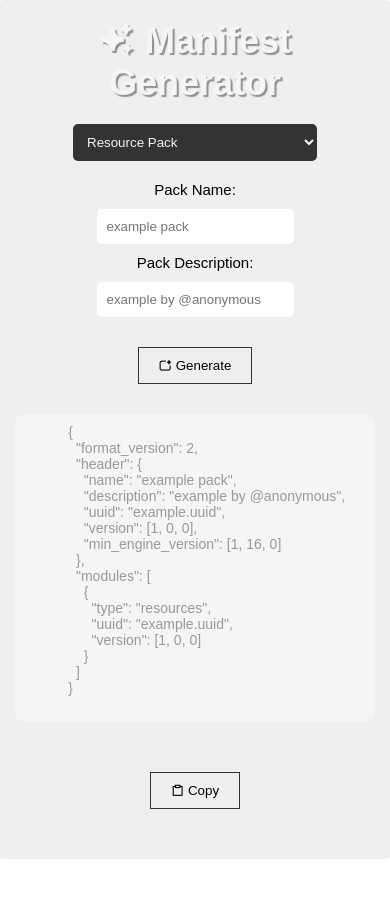
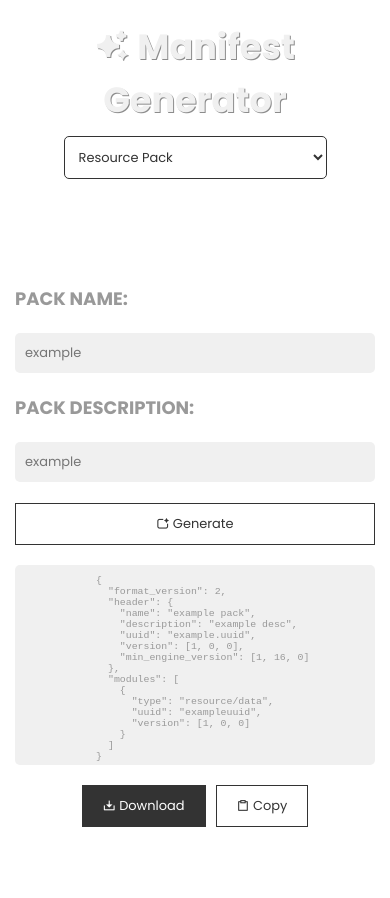
Before and after one commit to rifkyap/manifest-generator, a plain HTML site: page index.html in a window 390 px wide. Before the commit the page ends 859 px from the top, so only its background shows below. Drawn offline with nearby package versions, Linux system fonts and the light colour scheme.

Commit message:
Add files via upload

```diff
--- a/index.html
+++ b/index.html
@@ -1,88 +1,106 @@
 <!DOCTYPE html>
 <html lang="en">
 <head>
-  <meta charset="UTF-8">
-  <meta name="viewport" content="width=device-width, initial-scale=1.0">
-  <meta http-equiv="X-UA-Compatible" content="ie=edge">
+    <meta charset="UTF-8" />
+    <meta name="viewport" content="width=device-width, initial-scale=1.0" />
+    <meta http-equiv="X-UA-Compatible" content="ie=edge" />
     <title>Manifest Generator</title>
-  <link rel="stylesheet" href="style.css">
-  <link href="https://cdn.jsdelivr.net/npm/remixicon@4.3.0/fonts/remixicon.css" rel="stylesheet" />
+
+    <link rel="stylesheet" href="style.css" />
+
+    <!-- remix-icon link -->
+    <link
+    href="https://cdn.jsdelivr.net/npm/remixicon@4.3.0/fonts/remixicon.css"
+    rel="stylesheet"
+    />
+
+    <!-- google-fonts link -->
+    <link rel="preconnect" href="https://fonts.googleapis.com">
+    <link rel="preconnect" href="https://fonts.gstatic.com" crossorigin />
+    <link href="https://fonts.googleapis.com/css2?family=Poppins:ital,wght@0,100;0,200;0,300;0,400;0,500;0,600;0,700;0,800;0,900;1,100;1,200;1,300;1,400;1,500;1,600;1,700;1,800;1,900&display=swap" rel="stylesheet" />
 </head>
 
 <body>
 
     <!-- manifest-generator section -->
-  <div class="wrapper">
-    <section class="container">
+    <div class="title">
         <h1><i class="ri-sparkling-fill"></i> Manifest Generator</h1>
 
         <select id="select">
             <option value="resource">Resource Pack</option>
             <option value="behavior">Behavior Pack</option>
-        <option value="dependent">Dependent (Resource & Behavior)</option>
-      </select><br>
-
-      <label for="packName" id="labelPack">Pack Name:</label><br>
-      <input type="text" id="packName" placeholder="example pack"><br>
-      <label for="packDesc">Pack Description:</label><br>
-      <input type="text" id="packDesc" placeholder="example by @anonymous"><br>
+            <option value="dependent">Resource & Behavior (Dependent)</option>
+        </select>
+    </div>
+    <section class="manifest-container">
+        <div class="r-content">
+            <label for="packName">PACK NAME: </label><br />
+            <input type="text" id="p-n" placeholder="example" /><br />
+            <label for="packDesc">PACK DESCRIPTION: </label><br />
+            <input type="text" id="p-d" placeholder="example" /><br />
 
             <button type="button" onclick="generate()"><i class="ri-ai-generate"></i> Generate</button>
 
-      <pre id="result" style="color: #999;">
+            <pre id="r">
             {
               "format_version": 2,
               "header": {
                 "name": "example pack",
-          "description": "example by @anonymous",
+                "description": "example desc",
                 "uuid": "example.uuid",
                 "version": [1, 0, 0],
                 "min_engine_version": [1, 16, 0]
               },
               "modules": [
                 {
-            "type": "resources",
-            "uuid": "example.uuid",
+                  "type": "resource/data",
+                  "uuid": "exampleuuid",
                   "version": [1, 0, 0]
                 }
               ]
             }
             </pre>
 
-      <button onclick="copy('result')"><i class="ri-clipboard-line"></i> Copy</button>
-    </section>
+            <div class="button">
+                <button id="download" onclick="download('r')"><i class="ri-download-2-line"></i> Download</button>
+                <button onclick="copy('r')"><i class="ri-clipboard-line"></i> Copy</i>
+            </div>
+        </div>
 
-    <div class="result2">
-      <label for="packName2" id="labelPack2">Pack Name:</label><br>
-      <input type="text" id="packName2" placeholder="example pack"><br>
-      <label for="packDesc2">Pack Description:</label><br>
-      <input type="text" id="packDesc2" placeholder="example by @anonymous"><br>
+        <div class="r-content" id="dependent-r">
+            <label for="packName">PACK NAME: </label><br />
+            <input type="text" id="p-n2" placeholder="example" /><br />
+            <label for="packDesc">PACK DESCRIPTION: </label><br />
+            <input type="text" id="p-d2" placeholder="example" /><br />
 
             <button type="button" onclick="generate()"><i class="ri-ai-generate"></i> Generate</button>
 
-      <pre id="result2" style="color: #999;">
+            <pre id="r-2">
             {
               "format_version": 2,
               "header": {
                 "name": "example pack",
-          "description": "example by @anonymous",
+                "description": "example desc",
                 "uuid": "example.uuid",
                 "version": [1, 0, 0],
                 "min_engine_version": [1, 16, 0]
               },
               "modules": [
                 {
-            "type": "data",
-            "uuid": "example.uuid",
+                  "type": "resource/data",
+                  "uuid": "exampleuuid",
                   "version": [1, 0, 0]
                 }
               ]
             }
             </pre>
 
-      <button onclick="copy('result2')"><i class="ri-clipboard-line"></i> Copy</button>
+            <div class="button">
+                <button id="download" onclick="download('r-2')"><i class="ri-download-2-line"></i> Download</button>
+                <button onclick="copy('r-2')"><i class="ri-clipboard-line"></i> Copy</i>
             </div>
         </div>
+    </section>
 
     <script src="main.js"></script>
 </body>
--- a/main.js
+++ b/main.js
@@ -1,25 +1,20 @@
 document.addEventListener("DOMContentLoaded", () => {
-  const select = document.getElementById('select');
-  const labelPack = document.getElementById('labelPack');
-  const labelPack2 = document.getElementById('labelPack2');
-  const packName = document.getElementById('packName');
-  const packDesc = document.getElementById('packDesc');
-  const packName2 = document.getElementById('packName2');
-  const packDesc2 = document.getElementById('packDesc2');
-  const result = document.getElementById('result');
-  const result2 = document.getElementById('result2');
-  const result2Display = document.querySelector('.result2');
+    const select = document.getElementById("select");
+    const packName = document.getElementById("p-n");
+    const packDesc = document.getElementById("p-d");
+    const packName2 = document.getElementById("p-n2");
+    const packDesc2 = document.getElementById("p-d2");
+    const result = document.getElementById("r");
+    const result2 = document.getElementById("r-2");
+    const dependentR = document.getElementById("dependent-r");
 
-  const uuid = () => {
-    return 'xxxxxxxx-xxxx-4xxx-yxxx-xxxxxxxxxxxx'.replace(/[xy]/g, (c) => {
+    const uuid = () => 'xxxxxxxx-xxxx-4xxx-yxxx-xxxxxxxxxxxx'.replace(/[xy]/g, c => {
         const r = (Math.random() * 16) | 0;
         const v = c === 'x' ? r : (r & 0x3) | 0x8;
-
         return v.toString(16);
     });
-  };
 
-  const createManifest = (type, name, desc, uuid, uuidModule, dependencies = '') => `{
+    const createManifest = (type, name, desc, uuid, uuidModule, dependencies = "") => `{
     "format_version": 2,
     "header": {
         "name": "${name}",
@@ -37,17 +32,8 @@ document.addEventListener("DOMContentLoaded", () => {
     ]${dependencies}
 }`;
 
-  select.addEventListener('change', () => {
-    result2Display.style.display = select.value === 'dependent' ? 'block' : 'none';
-
-    if (select.value === 'dependent') {
-      labelPack.innerText = '( Resource Pack )\n\n Pack Name:';
-      labelPack2.innerText = '( Behavior Pack)\n\n Pack Name:';
-    }
-    else {
-      labelPack.innerText = 'Pack Name:';
-      labelPack2.innerText = 'Pack Name:';
-    }
+    select.addEventListener("change", () => {
+        dependentR.style.display = select.value === "dependent" ? "flex" : "none";
     });
 
     window.generate = () => {
@@ -78,34 +64,41 @@ document.addEventListener("DOMContentLoaded", () => {
           }
       ]`;
 
-    if (select.value === 'resource') {
-      result.textContent = createManifest('resources', firstPackName, firstPackDesc, resourceUUID, uuid());
-    }
-    else if (select.value === 'behavior') {
-      result.textContent = createManifest('data', firstPackName, firstPackDesc, behaviorUUID, uuid());
-    }
-    else {
+        if (select.value === "resource") {
+            result.textContent = createManifest("resources", firstPackName, firstPackDesc, resourceUUID, uuid());
+        } else if (select.value === "behavior") {
+            result.textContent = createManifest("data", firstPackName, firstPackDesc, behaviorUUID, uuid());
+        } else {
             result.textContent = createManifest('resources', firstPackName, firstPackDesc, resourceUUID, uuid(), resourceDependencies);
-
             result2.textContent = createManifest('data', secondPackName, secondPackDesc, behaviorUUID, uuid(), behaviorDependencies);
         }
     };
 });
+
+window.download = (elementId) => {
+    const result = document.getElementById(elementId);
+    const manifestContent = result.textContent;
+
+    const blob = new Blob([manifestContent], { type: "application/json" });
+    const link = document.createElement("a");
+    link.href = URL.createObjectURL(blob);
+    link.download = "manifest.json";
+    document.body.appendChild(link);
+    link.click();
+    document.body.removeChild(link);
+};
 
 const selectText = (elementId) => {
     const element = document.getElementById(elementId);
 
     if (document.body.createTextRange) {
         const range = document.body.createTextRange();
-
         range.moveToElementText(element);
         range.select();
-  }
-  else if (window.getSelection) {
+    } else if (window.getSelection) {
         const selection = window.getSelection();
         const range = document.createRange();
         range.selectNodeContents(element);
-
         selection.removeAllRanges();
         selection.addRange(range);
     }
--- a/style.css
+++ b/style.css
@@ -1,120 +1,149 @@
+/* Global styles */
 *, html, body {
-  padding: 0;
-  margin: 0;
-  border: none;
-  text-decoration: none;
-  list-style: none;
-  box-sizing: border-box;
-  font-family: Arial, sans-serif;
+    margin: 0;
+    padding: 0;
+    border: none;
+    box-sizing: border-box;
+    font-family: "Poppins", sans-serif;
 }
 
-.container {
-  text-align: center;
-  background: #efefef;
-  min-width: 600px;
-  padding: 20px;
-  border-radius: 10px;
+:root {
+    --bg-color: #ffffff;
+    --text-color: #000000;
+    --main-color: #f0f0f0;
+    --second-color: #333333;
+    --h1-font: 50px;
+    --p-font: 20px;
 }
 
-.container h1 {
-  font-size: 36px;
-  font-weight: 800;
-  color: #f5f5f5;
-  text-shadow: 2px 2px 1px rgba(51, 51, 51, 0.5);
+/* Title section */
+.title {
+    text-align: center;
+    padding: 20px;
+    margin: 0;
 }
 
-.container label {
-  font-size: 15px;
+.title h1 {
+    font-size: var(--h1-font);
+    color: var(--main-color);
+    text-shadow: 1px 1px rgba(25, 25, 25, 0.5);
 }
 
-.container input {
-  border-radius: 5px;
-  padding: 10px;
-  margin-block: 10px;
+.title select {
+    padding: 10px;
+    margin-top: 10px;
+    background: var(--bg-color);
+    color: var(--second-color);
+    border: 1px solid var(--second-color);
+    border-radius: 5px;
 }
 
-.container button {
-  padding: 10px 20px;
-  margin: 20px 0 30px 0;
-  border: 1px solid #333;
-  transition: 0.5s;
+/* Manifest container */
+.manifest-container {
+    display: flex;
+    flex-direction: row;
+    justify-content: space-around;
+    align-items: flex-start;
+    height: calc(100vh - 80px);
 }
 
-.container button:hover {
-  background: #333;
-  color: #f5f5f5;
-  transform: scale(0.9);
+.r-content {
+    display: flex;
+    flex-direction: column;
+    justify-content: center;
+    padding: 20px;
+    margin: 0;
+    margin-bottom: 50px;
 }
 
-.result2 {
-  display: none;
-  text-align: center;
-  background: #efefef;
-  min-width: 600px;
-  padding: 20px;
-  border-radius: 10px;
-  margin-top: 20px;
+.r-content label {
+    font-size: var(--p-font);
+    color: #999999;
+    font-weight: bold;
 }
 
-.result2 label {
-  font-size: 15px;
+.r-content input {
+    padding: 10px;
+    border-radius: 5px;
+    background: var(--main-color);
 }
 
-.result2 input {
-  border-radius: 5px;
-  padding: 10px;
-  margin-block: 10px;
+.r-content button {
+    padding: 10px 20px;
+    background: var(--bg-color);
+    color: var(--second-color);
+    border: 1px solid var(--second-color);
+    transition: all .5s;
 }
 
-.result2 button {
-  padding: 10px 20px;
-  margin: 20px 0 30px 0;
-  border: 1px solid #333;
-  transition: 0.5s;
+.r-content button:hover {
+    background: var(--second-color);
+    color: var(--bg-color);
+    transform: scale(0.9);
 }
 
-.result2 button:hover {
-  background: #333;
-  color: #f5f5f5;
-  transform: scale(0.9);
+.r-content pre {
+    background: var(--main-color);
+    border-radius: 5px;
+    margin: 20px 0;
+    padding: 10px;
+    font-size: 11px;
+    font-family: Monospace;
+    color: #999999;
+    overflow: scroll;
+    min-width: 400px;
+    max-height: 200px;
 }
 
-#select {
-  margin-block: 20px;
-  padding: 10px;
-  border-radius: 5px;
-  background: #333;
-  color: #f5f5f5;
+.r-content .button {
+    display: flex;
+    justify-content: center;
 }
 
-#result, #result2 {
-  display: flex;
-  justify-content: center;
-  background: #f5f5f5;
-  font-size: 14px;
-  border-radius: 10px;
-  text-align: start;
-  max-width: 400px;
-  padding: 10px;
-  margin: 0 auto 30px;
+#download {
+    background: var(--second-color);
+    color: var(--bg-color);
+    margin-right: 10px;
+    transition: all .5s;
 }
 
-.wrapper {
-  display: flex;
-  flex-direction: row;
-  justify-content: space-around;
-  align-items: center;
-  height: 100vh;
+#download:hover {
+    background: var(--bg-color);
+    color: var(--second-color);
+    transform: scale(0.9);
 }
 
-@media (max-width: 768px) {
-  .wrapper {
-    flex-direction: column;
-  }
+#dependent-r {
+    display: none;
 }
 
-@media (max-width: 1170px) {
-  .container, .result2 {
-    min-width: 400px;
-  }
+/* Media query */
+@media(max-width: 768px) {
+    .manifest-container {
+        flex-direction: column;
+        align-items: center;
+    }
+
+    body {
+        font-size: 90%;
+    }
+
+    .title h1 {
+        font-size: calc(var(--h1-font) * 0.7);
+    }
+
+    .r-content label {
+        font-size: calc(var(--p-font) * 0.9);
+    }
+
+    .r-content input,
+    .r-content button,
+    .title select {
+        font-size: calc(1em * 0.9);
+    }
+
+    .r-content pre {
+        font-size: calc(11px * 0.9);
+        min-width: calc(400px * 0.9);
+    }
 }
```
Lines whose indentation alone changed are shown as unchanged.
